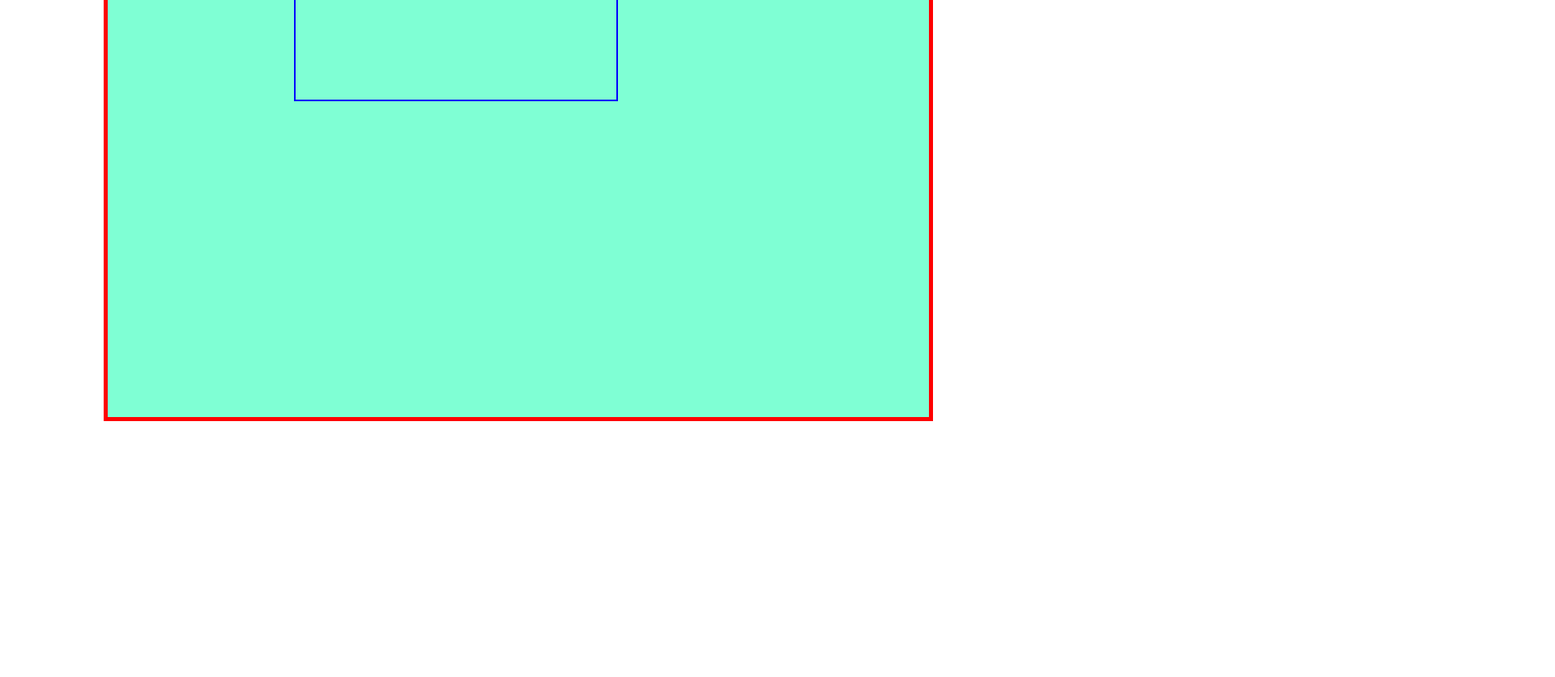
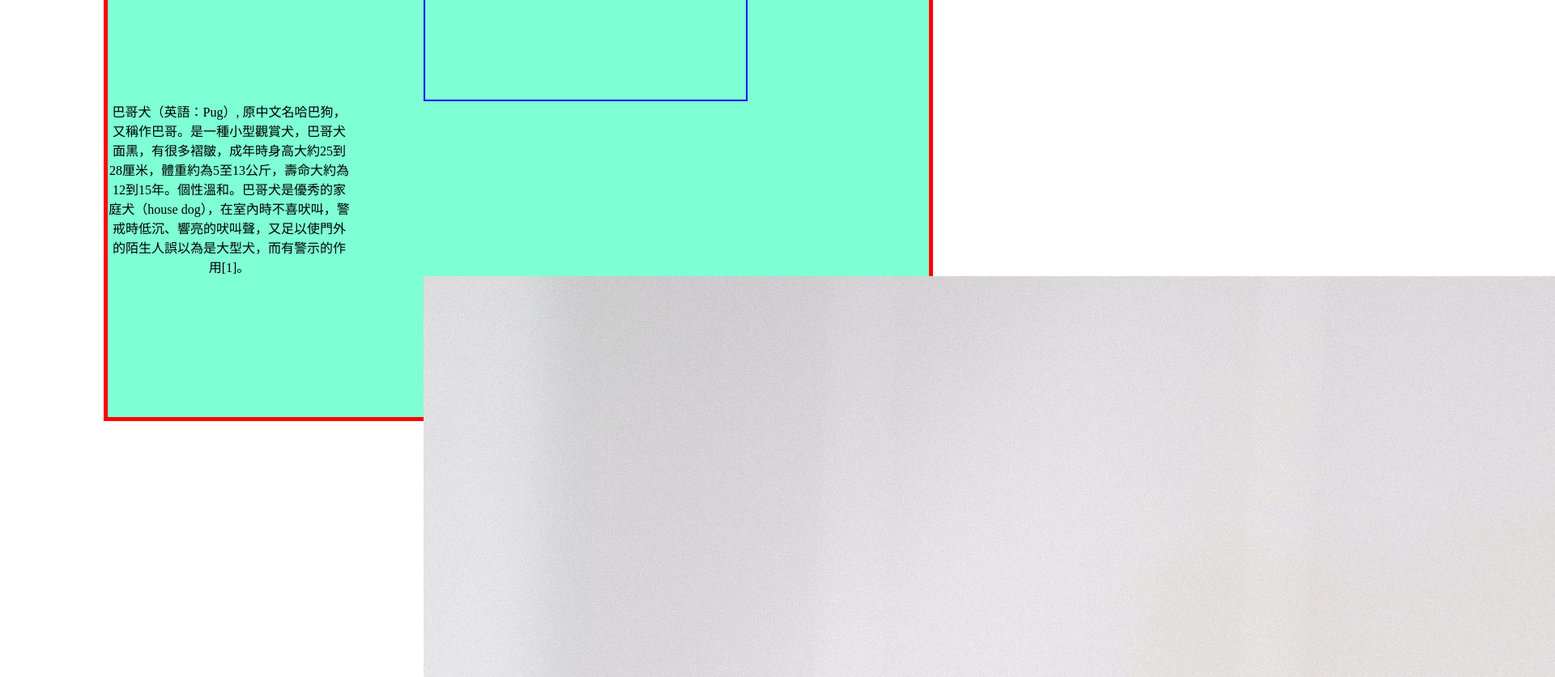
Before and after one commit to VictorYeung0725/Dog-group, a plain HTML site: page index.html in a window 1280 px wide. Shown: the part 280-1116 px from the top of the page at 81% size, 1920 px wide, since content can reach past the window. Before the commit the page ends 800 px from the top, so only its background shows below. Drawn offline with Linux system fonts and the light colour scheme.

Commit message:
mark for change

```diff
--- a/index.html
+++ b/index.html
@@ -20,9 +20,15 @@
     <div class="item-info-m"></div>
     <div class="item-animation-m"></div>
 
-    <div class="item-name-v"></div>
-    <div class="item-pic-v"></div>
-    <div class="item-info-v"></div>
+    <div class="item-name-v">
+      <h3>八哥</h3>
+    </div>
+    <div class="item-pic-v">
+      <img src="./victor/charlesdeluvio-pOUA8Xay514-unsplash (2).jpg" alt="">
+    </div>
+    <div class="item-info-v">
+      <p>巴哥犬（英語：Pug）, 原中文名哈巴狗，又稱作巴哥。是一種小型觀賞犬，巴哥犬面黑，有很多褶皺，成年時身高大約25到28厘米，體重約為5至13公斤，壽命大約為12到15年。個性溫和。巴哥犬是優秀的家庭犬（house dog），在室內時不喜吠叫，警戒時低沉、響亮的吠叫聲，又足以使門外的陌生人誤以為是大型犬，而有警示的作用[1]。</p>
+    </div>
     <div class="item-animation-v">
       <div>
         <lottie-player src="https://assets8.lottiefiles.com/packages/lf20_leshqG.json"  background="transparent"  speed="1"  style="width: 300px; height: 300px;" hover loop  autoplay></lottie-player>
--- a/style.css
+++ b/style.css
@@ -30,3 +30,25 @@
 }
 
 /*  above are the testing version  */
+
+
+
+/* victor part */
+item-name-v h3{
+  text-align: center;
+  font-size: larger;
+  grid-row: 3 / span 1;
+  grid-column: 1 / 4;
+}
+
+.item-pic-v{
+  width: 250px;
+  height: auto;
+  grid-row: 3 / span 1 ;
+  grid-column: 4 / span 4;
+}
+
+.item-info-v{
+  text-align: center;
+  width: 300px;
+}
```
